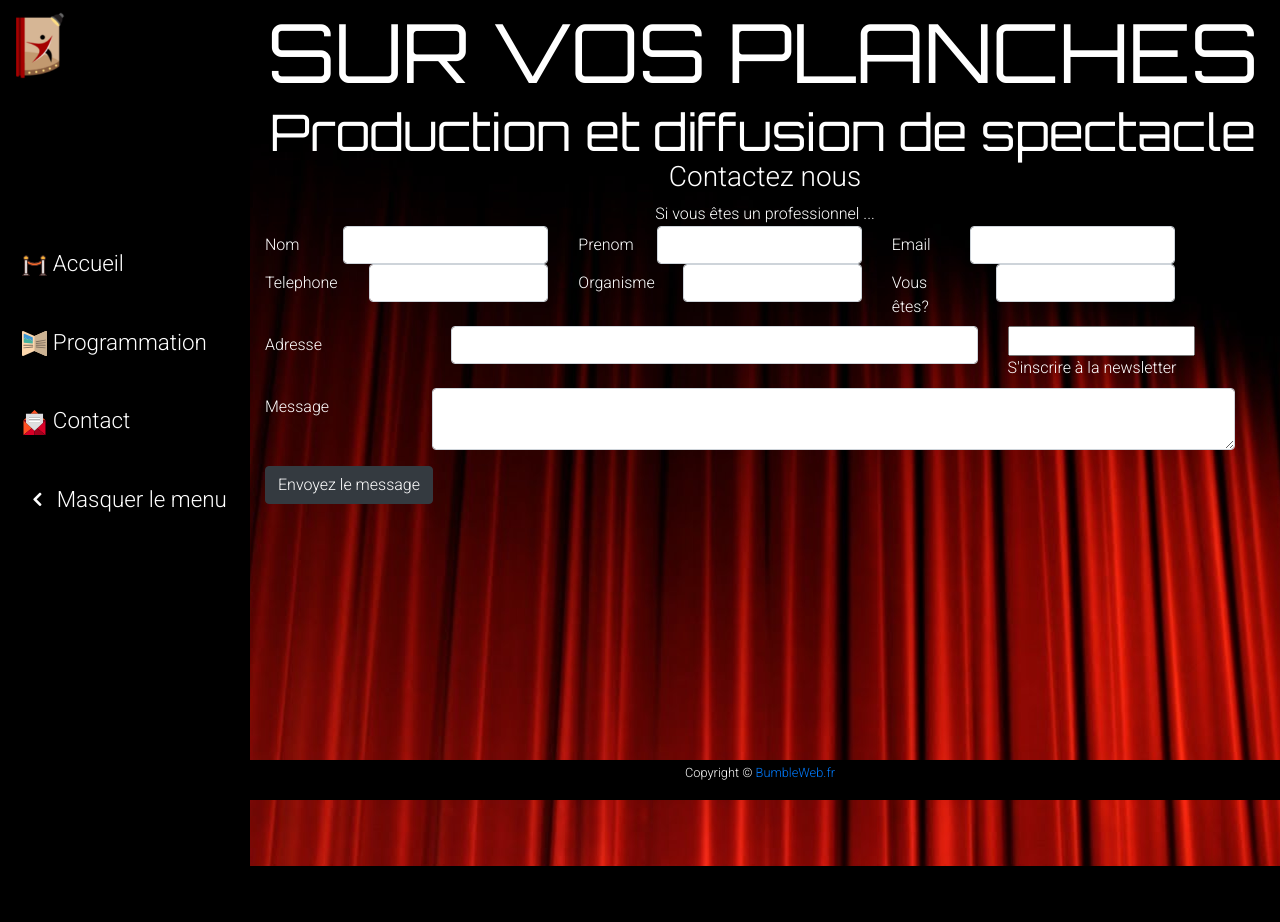
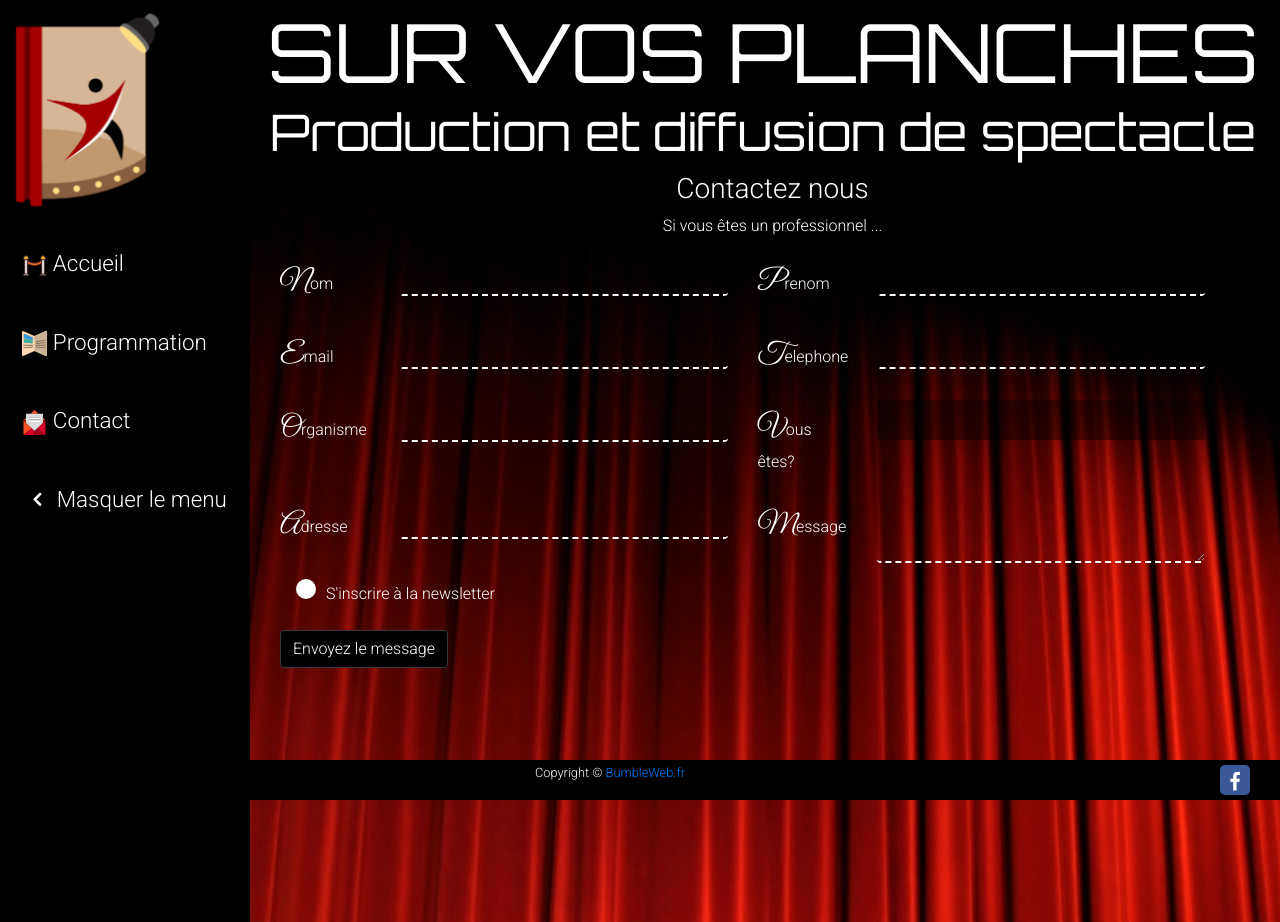
Before and after one commit to BumbleBrice/Ticketing, a Symfony app: template templates/contact_pro/new.html.twig in a window 1280 px wide. Before the commit the page ends 866 px from the top, so only its background shows below. Run offline with Twig, Linux system fonts and the light colour scheme; the template is opened without the code that fills it, so the values that code supplies are empty; form fields are guessed from the names that the template uses; some libraries are stand-ins or nearby versions.

Commit message:
design front modif joli

```diff
--- a/public/css/sb-admin.css
+++ b/public/css/sb-admin.css
@@ -440,11 +440,6 @@ footer.sticky-footer {
   background-color: black;
 }
 
-@media (min-width: 992px) {
-  footer.sticky-footer {
-    margin-left: 150px;
-  }
-}
 
 @media (min-width: 992px) {
   body.sidenav-toggled footer.sticky-footer {
--- a/public/css/style.css
+++ b/public/css/style.css
@@ -5,6 +5,14 @@ body {
 }
 .navbar-brand img {
 	width: 50px;
+}
+@media (min-width: 992px){
+  .navbar-brand img {
+    width: 150px;
+  }
+}
+.bg-black {
+  background-color: #000;
 }
 h1, h2 {
 	font-family: 'Orbitron', sans-serif;
@@ -28,6 +36,9 @@ h2 {
 		margin-left: 250px;
 	}
 }
+p {
+  margin-bottom: 0.65em;
+}
 #curtains {
 	background: black url(../img/rideaux1.jpg) no-repeat top;
 }
@@ -42,10 +53,23 @@ nav button {
 	margin-top: 7em;
 	overflow: hidden;
 }
+@media (min-width: 992px) {
+  .wrapper {
+    margin-top: 10.5em;
+  }
+  .wrapper h4 {
+    margin-top: 1em;
+  }
+}
 .inner {
 	overflow: auto;
     height: 95%;
 }
+@media (min-width: 992px) {
+  .inner {
+    width: 101.5%;
+  }
+  }
 .firstLetter li {
 		list-style-type: none;
 }
@@ -59,7 +83,9 @@ nav button {
 
 
 /**** SPECTACLE ****/
-
+.card-text {
+  min-height: 200px;
+}
 .profile-card-5{
     margin-top:20px;
     background-color: rgba(0,0,0,0.63);
@@ -118,10 +144,8 @@ figure img{
 
 /**** Contact ****/
 .btn-contact .col{
-    margin-top: 2.5em;
-  }
-
-
+  margin-top: 2.5em;
+}
 @media (min-width: 992px) {
   .btn-contact {
     margin-top: 2em;
@@ -148,6 +172,9 @@ figure img{
   border-radius: 0;
   box-shadow: inset 0 0 0 var(--border-size) currentcolor;
   transition: background .8s ease;
+}
+.button a {
+  width: 250px;
 }
 .button:hover {
   background: rgba(100, 0, 0, 0.03);
@@ -198,9 +225,35 @@ figure img{
   -webkit-transform: scaleY(0);
           transform: scaleY(0);
 }
+@media (min-width: 992px) {
+  .frm-col {
+    margin-top: 1em;
+  }
+}
 
+.btn-dark {
+  background-color: black;
+}
+label {
+  color: white;
+}
+label::first-letter {
+  font-family: 'Great Vibes', cursive;
+  font-size: 1.8em;
+}
+.form-control {
+  background: none;
+  border: none;
+  border-bottom: dashed 2px white;
+  padding: .5em;
+  transition: .3s ease;
+  color: white;
+}
 
-
+.form-select {
+  background: rgba(0, 0, 0, 0.4);
+  border-bottom: none;
+}
 
 /* Style all font awesome icons */
 footer .fa {
@@ -227,23 +280,69 @@ footer .float-right {
     color: white;
 }
 
+#flash-notice {
+  border: black 1px solid;
+  padding: 1em;
+  border-radius: 1em;
+  position: absolute;
+  top: 45%;
+  color: white;
+  font-size: 125%;
+  background-color: rgba(0, 0, 0, 0.9);
+  width: 90%;
+  max-width: 460px;
+}
+#flash-notice::first-letter {
+  font-family: 'Great Vibes', cursive;
+  font-size: 3em;
+}
+
+.iChk {
+  display: none;
+}
+.lChk {
+  font-size: 1rem;
+  color: #fff;
+  display: inline-block;
+  padding: 0 0 0 1em;
+  cursor: pointer;
+  font-family: 'Roboto', sans-serif;
+}
+.iChk + .lChk::first-letter {
+  font-family: 'Great Vibes', cursive;
+}
+.lChk:before {
+  content: '';
+  display: inline-block;
+  background: black;
+  height: 20px;
+  width: 20px;
+  margin-right: 10px;
+  border-radius: 80%;
+  box-shadow: 0px 1px 0 0 rgba(0, 0, 0, .2);
+  box-sizing: border-box;
+  border: 10px solid #fff;
+  transition: border .3s ease;
+}
+.iChk:checked + .lChk:before {
+  border-color: #fff;
+  border-width: 3px;
+}
+.iChk + .lChk {
+  transition: color .7s ease;
+}
+.iChk:checked + .lChk {
+  color: grey;
+}
+
 /*
 
 	font-family: 'Orbitron', sans-serif;
 	font-family: 'Julius Sans One', sans-serif;
 #curtains {
 	background: black url(../img/rideaux1.jpg) no-repeat top;
+}
 
-}
-#flash-notice {
-	border: black 1px solid;
-	padding: 5em;
-	border-radius: 1em;
-	position: absolute;
-	top: 45%;
-	left: 45%;
-	color: white;
-	background-color: rgba(0, 0, 0, 0.4);
 hr {
 	display: block;
 	clear: both;
--- a/src/Controller/ContactPartenaireController.php
+++ b/src/Controller/ContactPartenaireController.php
@@ -41,7 +41,7 @@ class ContactPartenaireController extends Controller
 
             $this->addFlash(
                 'notice',
-                'votre message a bien été enregistrer'
+                'votre message a bien été envoyer'
             );
 
             return $this->redirectToRoute('home');
--- a/src/Controller/ContactProController.php
+++ b/src/Controller/ContactProController.php
@@ -41,7 +41,7 @@ class ContactProController extends Controller
 
             $this->addFlash(
                 'notice',
-                'votre message a bien été enregistrer'
+                'votre message a bien été Envoyer'
             );
 
             return $this->redirectToRoute('home');
--- a/src/Controller/ContactPublicController.php
+++ b/src/Controller/ContactPublicController.php
@@ -41,7 +41,7 @@ class ContactPublicController extends Controller
 
             $this->addFlash(
                 'notice',
-                'votre message a bien été enregistrer'
+                'votre message a bien été Envoyer'
             );
 
             return $this->redirectToRoute('home');
--- a/templates/contact_partenaire/new.html.twig
+++ b/templates/contact_partenaire/new.html.twig
@@ -3,9 +3,9 @@
 {% block title %}Contact Partenaire - Sur Vos Planches{% endblock %}
 
 {% block body %}
-    <div id="contact" class="mt-5 ">
-    	<div  class="text-center text-white mb-5">
-    		<h3 class="mt-3">Contactez nous</h3>
+    <div id="contact" class="mt-1">
+    	<div  class="text-center text-white mb-1">
+    		<h3 class="mt-1">Contactez nous</h3>
     		<span>Si vous êtes partenaire, ...</span>
     	</div>
 
--- a/templates/contact_pro/_form.html.twig
+++ b/templates/contact_pro/_form.html.twig
@@ -1,44 +1,46 @@
 {{ form_start(form, {'attr': {'class': 'test'}}) }}
     {{ form_errors(form) }}
 
+    <div class="container">
         <div class="form-group row mb-3">
-        <div class="col-sm-4 row">
+            <div class="frm-col col-sm-6 row">
                 {{ form_label(form.nom, null, {'label_attr': {'class': 'col-sm-3 col-form-label'}}) }}
                 <div class="col-sm-9 ">{{ form_widget(form.nom, {'attr': {'class': 'form-control'}}) }}</div>
             </div>
-        <div class="col-sm-4 row">
+            <div class="frm-col col-sm-6 row">
                 {{ form_label(form.prenom, null, {'label_attr': {'class': 'col-sm-3 col-form-label'}}) }}
                 <div class="col-sm-9">{{ form_widget(form.prenom, {'attr': {'class': 'form-control'}}) }}</div>
             </div>
-        <div class="col-sm-4 row">
+            <div class="frm-col col-sm-6 row">
                 {{ form_label(form.email, null, {'label_attr': {'class': 'col-sm-3 col-form-label'}}) }}
                 <div class="col-sm-9">{{ form_widget(form.email, {'attr': {'class': 'form-control'}}) }}</div>
             </div>
-        <div class="col-sm-4 row">
-            {{ form_label(form.telephone, null, {'label_attr': {'class': 'col-sm-4 col-form-label'}}) }}
-            <div class="col-sm-8">{{ form_widget(form.telephone, {'attr': {'class': 'form-control'}}) }}</div>
+            <div class="frm-col col-sm-6 row">
+                {{ form_label(form.telephone, null, {'label_attr': {'class': 'col-xs-4 col-sm-3 col-form-label'}}) }}
+                <div class="col-xs-8 col-sm-9">{{ form_widget(form.telephone, {'attr': {'class': 'form-control'}}) }}</div>
             </div>
-        <div class="col-sm-4 row">
-            {{ form_label(form.organisme, null, {'label_attr': {'class': 'col-sm-4 col-form-label'}}) }}
-            <div class="col-sm-8">{{ form_widget(form.organisme, {'attr': {'class': 'form-control'}}) }}</div>
+            <div class="frm-col col-sm-6 row">
+                {{ form_label(form.organisme, null, {'label_attr': {'class': 'col-xs-4 col-sm-3 col-form-label'}}) }}
+                <div class="col-xs-8 col-sm-9">{{ form_widget(form.organisme, {'attr': {'class': 'form-control'}}) }}</div>
             </div>
-        <div class="col-sm-4 row">
-            {{ form_label(form.vousetes, 'Vous êtes?', {'label_attr': {'class': 'col-sm-4 col-form-label'}}) }}
-            <div class="col-sm-8">{{ form_widget(form.vousetes, {'attr': {'class': 'form-control form-select'}}) }}</div>
+            <div class="frm-col col-sm-6 row">
+                {{ form_label(form.vousetes, 'Vous êtes?', {'label_attr': {'class': 'col-sm-3 col-form-label'}}) }}
+                <div class="col-sm-9">{{ form_widget(form.vousetes, {'attr': {'class': 'form-control form-select'}}) }}</div>
             </div>
-        <div class="col-sm-9 row">
+            <div class="frm-col col-sm-6 row">
                 {{ form_label(form.adresse, null, {'label_attr': {'class': 'col-sm-3 col-form-label'}}) }}
                 <div class="col-sm-9">{{ form_widget(form.adresse, {'attr': {'class': 'form-control'}}) }}</div>
             </div>
-        <div class="col-sm-3">
+            <div class="frm-col col-sm-6 row">
+                {{ form_label(form.message, null, {'label_attr': {'class': 'col-sm-3 col-form-label'}}) }}
+                <div class="col-sm-9">{{ form_widget(form.message, {'attr': {'class': 'form-control'}}) }}</div>
+            </div>
+            <div class="frm-col col-sm-6">
                     {{ form_widget(form.newsletter, {'attr': {'class': 'iChk'}}) }}
                     {{ form_label(form.newsletter, 'S\'inscrire à la newsletter', {'label_attr': {'class': 'lChk'}}) }}
             </div>
-        <div class="col-sm-12 row">
-            {{ form_label(form.message, null, {'label_attr': {'class': 'col-sm-2 col-form-label'}}) }}
-            <div class="col-sm-10">{{ form_widget(form.message, {'attr': {'class': 'form-control'}}) }}</div>
-        </div>
         </div>
         <button class="btn btn-dark">{{ button_label|default('Envoyez le message') }}</button>
+    </div>
 
 {{ form_end(form) }}
--- a/templates/contact_pro/new.html.twig
+++ b/templates/contact_pro/new.html.twig
@@ -3,14 +3,15 @@
 {% block title %}Contact professionnel - Sur Vos Planches{% endblock %}
 
 {% block body %}
-      <div id="contact" class="mt-5 ">
+    <div id="contact" class="mt-1">
     	<div  class="text-center text-white">
     		<h3 class="mt-1">Contactez nous</h3>
     		<span>Si vous êtes un professionnel ...</span>
     	</div>
 
-	<div class="formContact">
-       {{ include('contact_pro/_form.html.twig') }}
+		<div class="formContact">
+	       {{ include('contact_pro/_form.html.twig') }}
+		</div>
 	</div>
 
 {% endblock %}
--- a/templates/default/index.html.twig
+++ b/templates/default/index.html.twig
@@ -33,7 +33,7 @@
 	</div>
 
     {% for message in app.flashes('notice') %}
-        <div id="flash-notice">
+        <div id="flash-notice" class="text-center">
             {{ message }}
         </div>
     {% endfor %}
--- a/templates/nav.html.twig
+++ b/templates/nav.html.twig
@@ -43,8 +43,8 @@
   <div id="curtains" class="content-wrapper">
     <div class="container-fluid">
       <div class="text-right mt-1 mr-1 fixed-top">
-        <h1>SUR VOS PLANCHES</h1>
-        <h2>Production et diffusion de spectacle</h2>
+        <h1 class="bg-black">SUR VOS PLANCHES</h1>
+        <h2 class="bg-black">Production et diffusion de spectacle</h2>
       </div>
       <div class="wrapper">
         <div class="inner">
```
Also changed, not shown: templates/contact_partenaire/_form.html.twig (+9 -9 lines), templates/contact_public/_form.html.twig (+33 -8 lines), templates/contact_public/new.html.twig (+10 -5 lines), templates/spectacle/show.html.twig (+4 -20 lines). Lines whose indentation alone changed are shown as unchanged.
